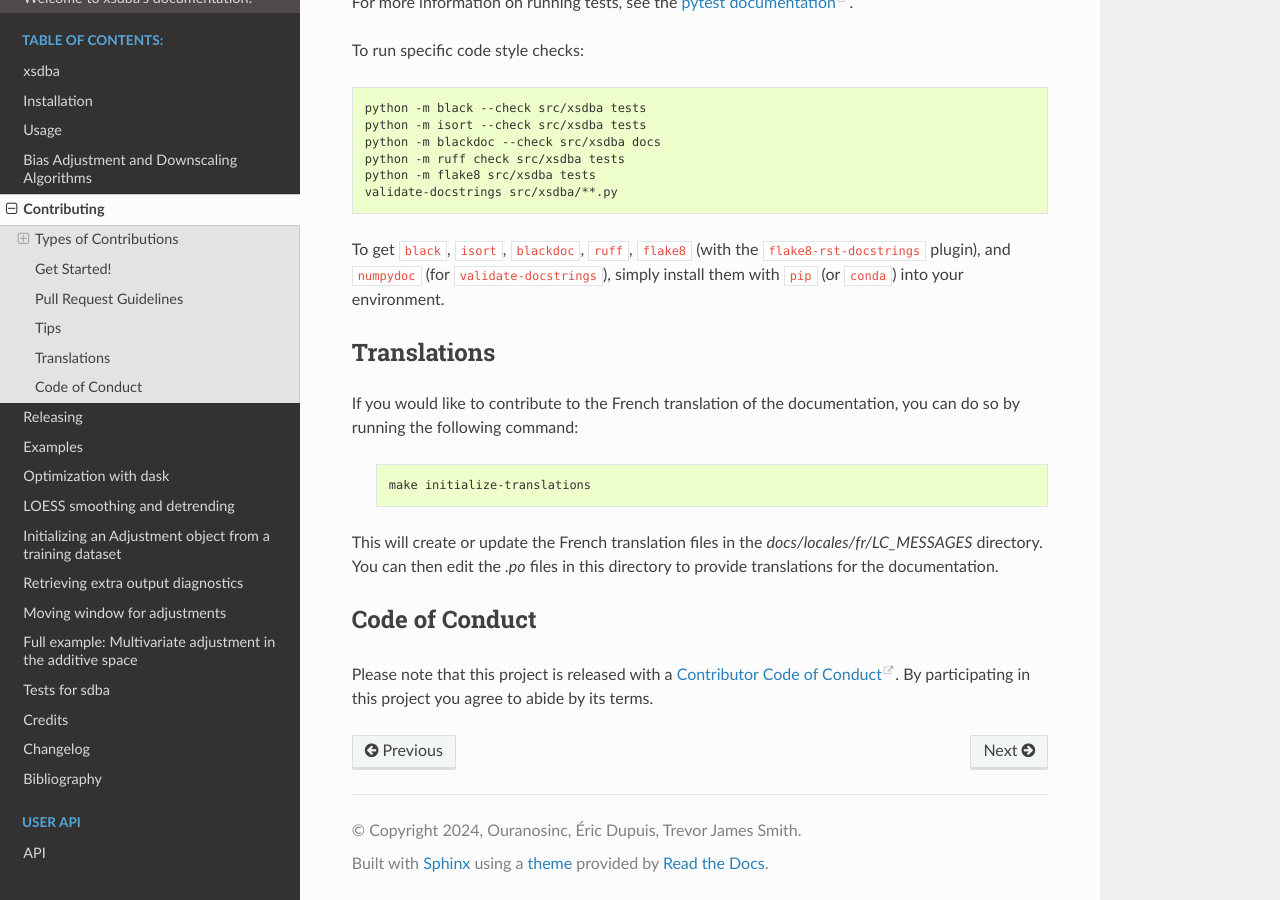
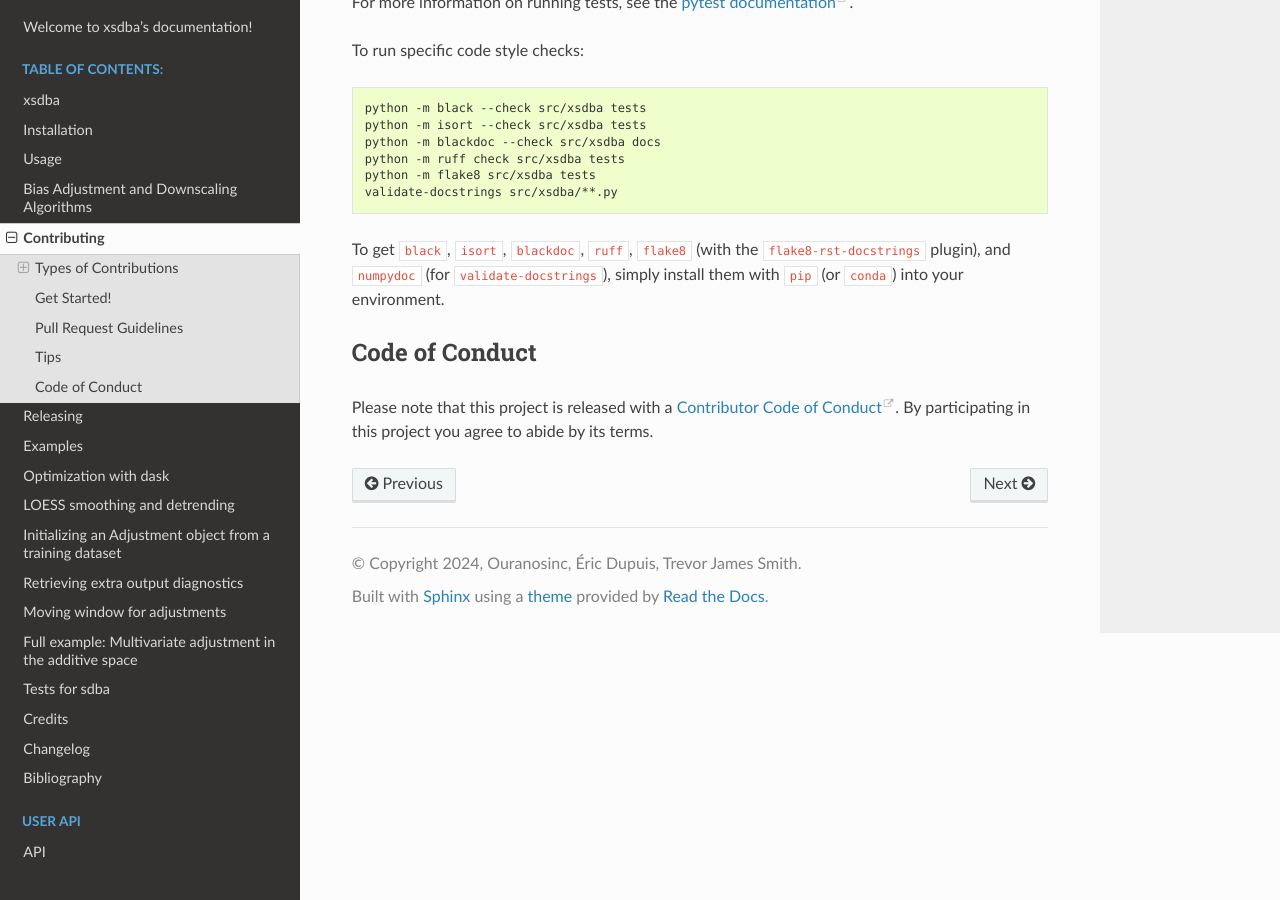
Before and after one commit to Ouranosinc/xscen, a Sphinx documentation site: the page built from docs/contributing.rst, in a window 1280 px wide and 900 px high, scrolled down 5038 px. Built offline with Sphinx 7.4.7 and the Read the Docs theme 3.1.0, drawn with Linux system fonts in a browser that asks for light colours; pages that are not in the unit, such as notebooks, are missing from menus.

Commit message:
remove more locales stuff

```diff
--- a/CONTRIBUTING.rst
+++ b/CONTRIBUTING.rst
@@ -222,17 +222,6 @@ To run specific code style checks:
 
 To get ``black``, ``isort``, ``blackdoc``, ``ruff``, ``flake8`` (with the ``flake8-rst-docstrings`` plugin), and ``numpydoc`` (for ``validate-docstrings``), simply install them with ``pip`` (or ``conda``) into your environment.
 
-Translations
-------------
-
-If you would like to contribute to the French translation of the documentation, you can do so by running the following command:
-
-    .. code-block:: console
-
-        make initialize-translations
-
-This will create or update the French translation files in the `docs/locales/fr/LC_MESSAGES` directory. You can then edit the `.po` files in this directory to provide translations for the documentation.
-
 Code of Conduct
 ---------------
 
--- a/docs/conf.py
+++ b/docs/conf.py
@@ -135,7 +135,6 @@ release = xsdba.__version__
 language = "en"
 
 # Sphinx-intl configuration
-locale_dirs = ['locales/']
 gettext_compact = False  # optional
 
 # List of patterns, relative to source directory, that match files and
--- a/pyproject.toml
+++ b/pyproject.toml
@@ -225,8 +225,7 @@ exclude = [
   ".yamllint.yaml",
   "docs/_*",
   "docs/apidoc/modules.rst",
-  "docs/apidoc/xsdba*.rst",
-  "docs/locales"
+  "docs/apidoc/xsdba*.rst"
 ]
 
 [tool.isort]
```
Also changed, not shown: 1 other file.
